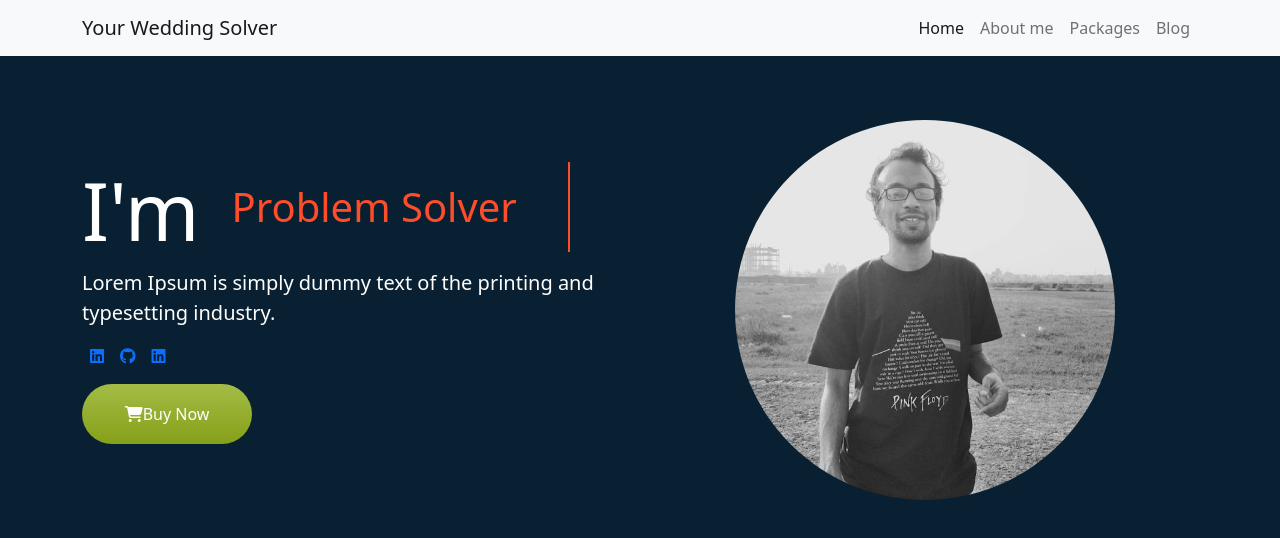
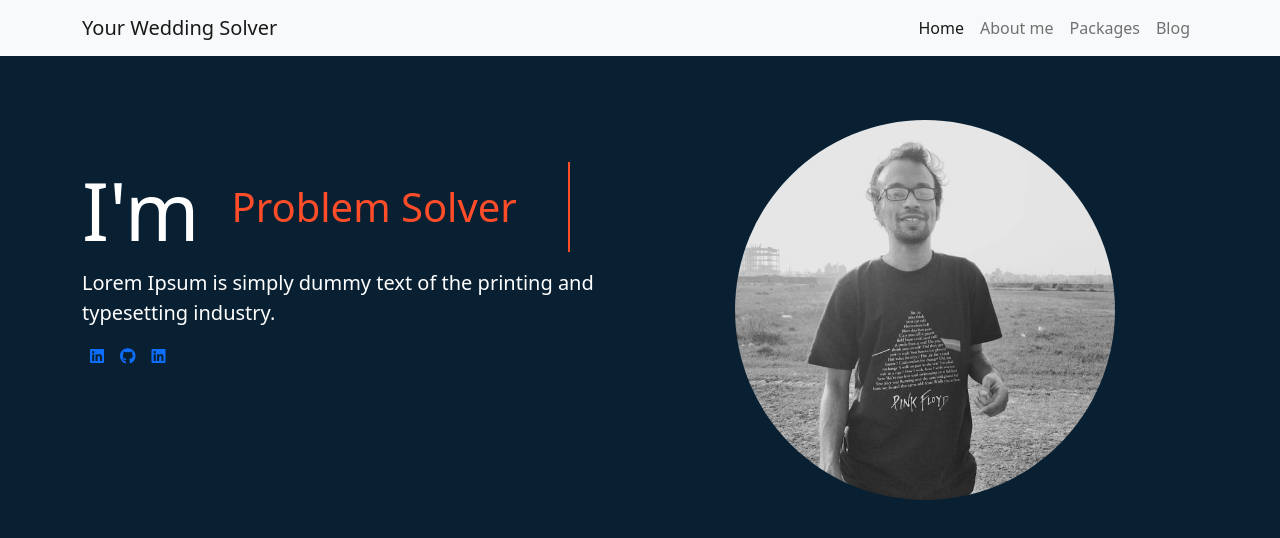
Before and after one commit to Sherlock67/Resume, a plain HTML site: page index.html in a window 1280 px wide. Drawn offline with nearby package versions, Linux system fonts and the light colour scheme.

Commit message:
Button removed

```diff
--- a/index.html
+++ b/index.html
@@ -88,21 +88,7 @@
                         <li class=" mx-2" ><a href="#"><i class="fab fa-github"></i></a></li>
                         <li class=" mx-2" ><a href="#"><i class="fab fa-linkedin"></i></a></li>
                     </ul>
-                    <button
-                      class="border-0 btn btn-primary rounded-pill"
-                      style="
-                        background: linear-gradient(
-                          180deg,
-                          #a4bc46 0%,
-                          #85a019 100%
-                        );
-                        width: 170px;
-                        height: 60px;
-                        border-radius: 10px;
-                      "
-                    >
-                      <i class="fas fa-shopping-cart"></i>Buy Now
-                    </button>
+
                   </div>
                 </div>
                 <div class="col-md-6 pt-5">
```
